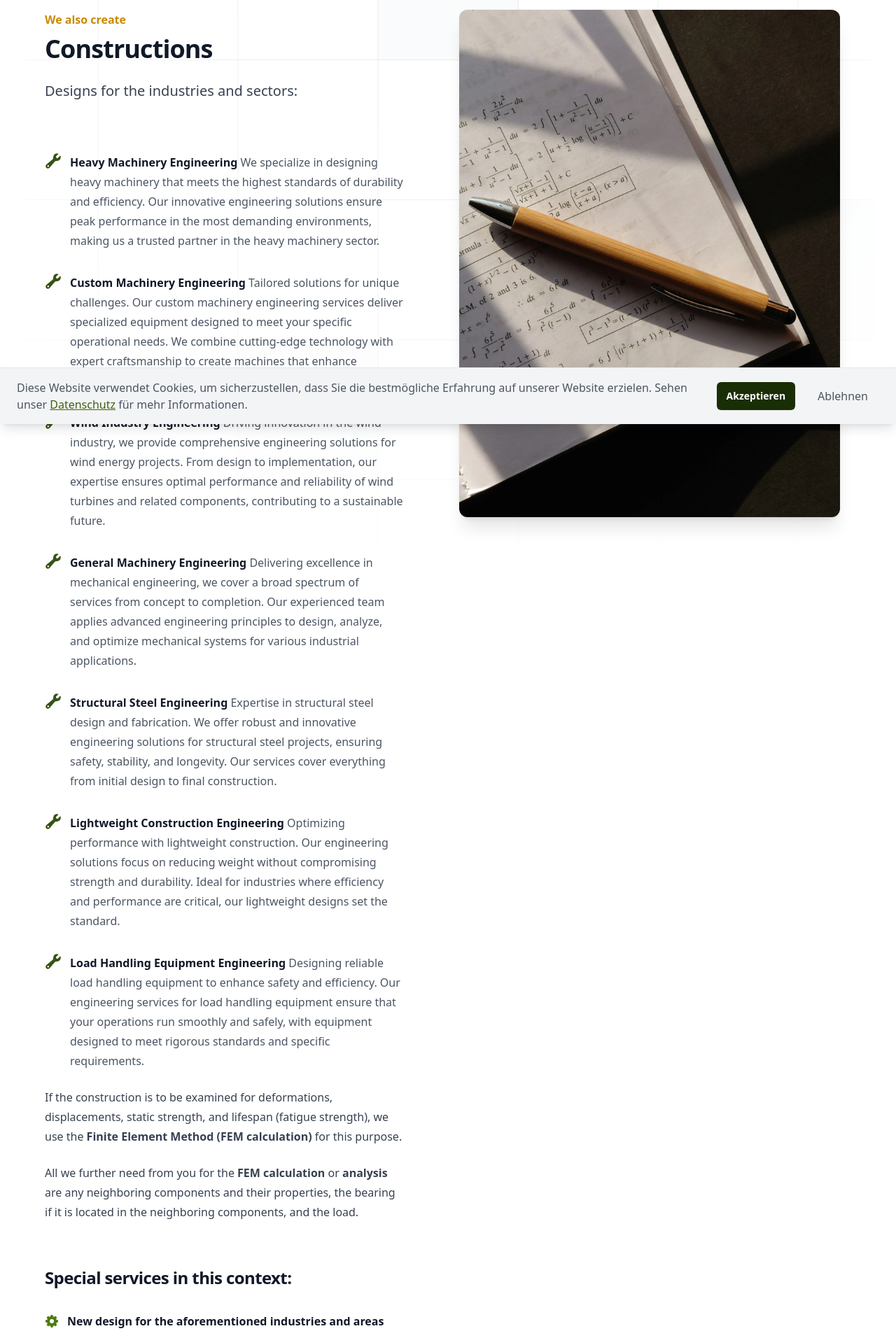
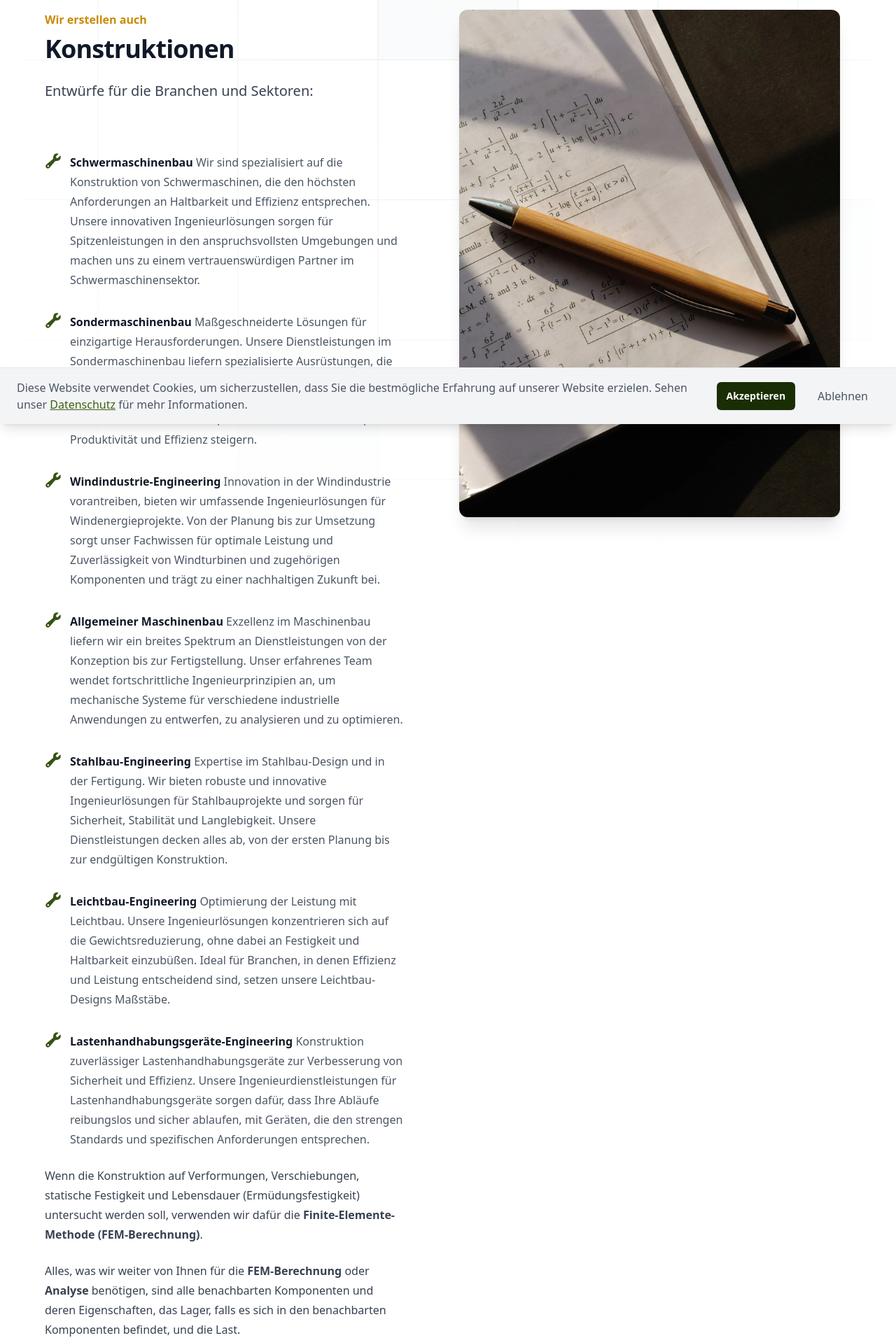
Before and after one commit to christiangoran/rotorwerk-simplified, a React (Vite) app: page /rotorwerk-simplified/konstruktion in a window 1280 px wide. Shown: the part 194-2106 px from the top of the page at 70% size. Built offline with nearby package versions, Linux system fonts and the light colour scheme.

Commit message:
translated konstruktion.jsx to german

```diff
--- a/src/pages/Konstruktion.jsx
+++ b/src/pages/Konstruktion.jsx
@@ -8,53 +8,53 @@ import konstruktion from "../assets/konstruktion-1.webp";
 
 const industryAreas = [
   {
-    title: "Heavy Machinery Engineering",
+    title: "Schwermaschinenbau",
     description:
-      "We specialize in designing heavy machinery that meets the highest standards of durability and efficiency. Our innovative engineering solutions ensure peak performance in the most demanding environments, making us a trusted partner in the heavy machinery sector.",
+      "Wir sind spezialisiert auf die Konstruktion von Schwermaschinen, die den höchsten Anforderungen an Haltbarkeit und Effizienz entsprechen. Unsere innovativen Ingenieurlösungen sorgen für Spitzenleistungen in den anspruchsvollsten Umgebungen und machen uns zu einem vertrauenswürdigen Partner im Schwermaschinensektor.",
     icon: WrenchIcon,
   },
   {
-    title: "Custom Machinery Engineering",
+    title: "Sondermaschinenbau",
     description:
-      "Tailored solutions for unique challenges. Our custom machinery engineering services deliver specialized equipment designed to meet your specific operational needs. We combine cutting-edge technology with expert craftsmanship to create machines that enhance productivity and efficiency.",
+      "Maßgeschneiderte Lösungen für einzigartige Herausforderungen. Unsere Dienstleistungen im Sondermaschinenbau liefern spezialisierte Ausrüstungen, die auf Ihre spezifischen Betriebsanforderungen zugeschnitten sind. Wir kombinieren modernste Technologie mit fachmännischem Handwerk, um Maschinen zu schaffen, die Produktivität und Effizienz steigern.",
     icon: WrenchIcon,
   },
   {
-    title: "Wind Industry Engineering",
+    title: "Windindustrie-Engineering",
     description:
-      "Driving innovation in the wind industry, we provide comprehensive engineering solutions for wind energy projects. From design to implementation, our expertise ensures optimal performance and reliability of wind turbines and related components, contributing to a sustainable future.",
+      "Innovation in der Windindustrie vorantreiben, bieten wir umfassende Ingenieurlösungen für Windenergieprojekte. Von der Planung bis zur Umsetzung sorgt unser Fachwissen für optimale Leistung und Zuverlässigkeit von Windturbinen und zugehörigen Komponenten und trägt zu einer nachhaltigen Zukunft bei.",
     icon: WrenchIcon,
   },
   {
-    title: "General Machinery Engineering",
+    title: "Allgemeiner Maschinenbau",
     description:
-      "Delivering excellence in mechanical engineering, we cover a broad spectrum of services from concept to completion. Our experienced team applies advanced engineering principles to design, analyze, and optimize mechanical systems for various industrial applications.",
+      "Exzellenz im Maschinenbau liefern wir ein breites Spektrum an Dienstleistungen von der Konzeption bis zur Fertigstellung. Unser erfahrenes Team wendet fortschrittliche Ingenieurprinzipien an, um mechanische Systeme für verschiedene industrielle Anwendungen zu entwerfen, zu analysieren und zu optimieren.",
     icon: WrenchIcon,
   },
   {
-    title: "Structural Steel Engineering",
+    title: "Stahlbau-Engineering",
     description:
-      "Expertise in structural steel design and fabrication. We offer robust and innovative engineering solutions for structural steel projects, ensuring safety, stability, and longevity. Our services cover everything from initial design to final construction.",
+      "Expertise im Stahlbau-Design und in der Fertigung. Wir bieten robuste und innovative Ingenieurlösungen für Stahlbauprojekte und sorgen für Sicherheit, Stabilität und Langlebigkeit. Unsere Dienstleistungen decken alles ab, von der ersten Planung bis zur endgültigen Konstruktion.",
     icon: WrenchIcon,
   },
   {
-    title: "Lightweight Construction Engineering",
+    title: "Leichtbau-Engineering",
     description:
-      "Optimizing performance with lightweight construction. Our engineering solutions focus on reducing weight without compromising strength and durability. Ideal for industries where efficiency and performance are critical, our lightweight designs set the standard.",
+      "Optimierung der Leistung mit Leichtbau. Unsere Ingenieurlösungen konzentrieren sich auf die Gewichtsreduzierung, ohne dabei an Festigkeit und Haltbarkeit einzubüßen. Ideal für Branchen, in denen Effizienz und Leistung entscheidend sind, setzen unsere Leichtbau-Designs Maßstäbe.",
     icon: WrenchIcon,
   },
   {
-    title: "Load Handling Equipment Engineering",
+    title: "Lastenhandhabungsgeräte-Engineering",
     description:
-      "Designing reliable load handling equipment to enhance safety and efficiency. Our engineering services for load handling equipment ensure that your operations run smoothly and safely, with equipment designed to meet rigorous standards and specific requirements.",
+      "Konstruktion zuverlässiger Lastenhandhabungsgeräte zur Verbesserung von Sicherheit und Effizienz. Unsere Ingenieurdienstleistungen für Lastenhandhabungsgeräte sorgen dafür, dass Ihre Abläufe reibungslos und sicher ablaufen, mit Geräten, die den strengen Standards und spezifischen Anforderungen entsprechen.",
     icon: WrenchIcon,
   },
 ];
 
 export default function Konstruktion() {
   return (
-    <div className="relative isolate overflow-hidden bg-white px-6 py-24 sm:py-32 lg:overflow-visible lg:px-0 text-left">
-      <div className="absolute inset-0 -z-10 overflow-hidden">
+    <div className="relative px-6 py-24 overflow-hidden text-left bg-white isolate sm:py-32 lg:overflow-visible lg:px-0">
+      <div className="absolute inset-0 overflow-hidden -z-10">
         <svg
           className="absolute left-[max(50%,25rem)] top-0 h-[64rem] w-[128rem] -translate-x-1/2 stroke-gray-200 [mask-image:radial-gradient(64rem_64rem_at_top,white,transparent)]"
           aria-hidden="true"
@@ -85,25 +85,25 @@ export default function Konstruktion() {
           />
         </svg>
       </div>
-      <div className="mx-auto grid max-w-2xl grid-cols-1 gap-x-8 gap-y-16 lg:mx-0 lg:max-w-none lg:grid-cols-2 lg:items-start lg:gap-y-10">
+      <div className="grid max-w-2xl grid-cols-1 mx-auto gap-x-8 gap-y-16 lg:mx-0 lg:max-w-none lg:grid-cols-2 lg:items-start lg:gap-y-10">
         <div className="lg:col-span-2 lg:col-start-1 lg:row-start-1 lg:mx-auto lg:grid lg:w-full lg:max-w-7xl lg:grid-cols-2 lg:gap-x-8 lg:px-8">
           <div className="lg:pr-4">
             <div className="lg:max-w-lg">
               <p className="text-base font-semibold leading-7 text-yellow-600">
-                We also create
+                Wir erstellen auch
               </p>
               <h1 className="mt-2 text-3xl font-bold tracking-tight text-gray-900 sm:text-4xl">
-                Constructions
+                Konstruktionen
               </h1>
               <p className="mt-6 text-xl leading-8 text-gray-700">
-                Designs for the industries and sectors:
+                Entwürfe für die Branchen und Sektoren:
               </p>
             </div>
           </div>
         </div>
 
         {/* ------------------ RIGHT ORIENTED IMAGE ELEMENT ------------------ */}
-        <div className="-ml-12 -mt-12 p-12 pb-50 lg:sticky lg:top-4 lg:col-start-2 lg:row-span-2 lg:row-start-1 lg:overflow-hidden">
+        <div className="p-12 -mt-12 -ml-12 pb-50 lg:sticky lg:top-4 lg:col-start-2 lg:row-span-2 lg:row-start-1 lg:overflow-hidden">
           <img
             className="w-[48rem] max-w-300 max-h-100 rounded-xl bg-gray-900 shadow-xl ring-1 ring-gray-400/10 sm:w-[57rem]"
             src={konstruktion}
@@ -117,7 +117,7 @@ export default function Konstruktion() {
               <ul role="list" className="mt-8 space-y-8 text-gray-600">
                 {industryAreas.map((area, index) => (
                   <li key={index} className="flex gap-x-3">
-                    <area.icon className="h-6 w-6 text-lime-900" />
+                    <area.icon className="w-6 h-6 text-lime-900" />
                     <span>
                       <strong className="font-semibold text-gray-900">
                         {area.title}
@@ -129,40 +129,41 @@ export default function Konstruktion() {
               </ul>
 
               <p className="mt-6">
-                If the construction is to be examined for deformations,
-                displacements, static strength, and lifespan (fatigue strength),
-                we use the <b>Finite Element Method (FEM calculation) </b>
-                for this purpose.
+                Wenn die Konstruktion auf Verformungen, Verschiebungen,
+                statische Festigkeit und Lebensdauer (Ermüdungsfestigkeit)
+                untersucht werden soll, verwenden wir dafür die{" "}
+                <b>Finite-Elemente-Methode (FEM-Berechnung)</b>.
               </p>
               <p className="mt-6">
-                All we further need from you for the<b> FEM calculation</b> or{" "}
-                <b>analysis</b> are any neighboring components and their
-                properties, the bearing if it is located in the neighboring
-                components, and the load.
+                Alles, was wir weiter von Ihnen für die <b>FEM-Berechnung</b>{" "}
+                oder <b>Analyse</b> benötigen, sind alle benachbarten
+                Komponenten und deren Eigenschaften, das Lager, falls es sich in
+                den benachbarten Komponenten befindet, und die Last.
               </p>
               <h2 className="mt-16 text-2xl font-bold tracking-tight text-gray-900">
-                Special services in this context:
+                Besondere Dienstleistungen in diesem Zusammenhang:
               </h2>
               <ul role="list" className="mt-8 space-y-8 text-gray-600">
                 <li className="flex gap-x-3">
                   <Cog8ToothIcon
-                    className="mt-1 h-5 w-5 flex-none text-lime-700"
+                    className="flex-none w-5 h-5 mt-1 text-lime-700"
                     aria-hidden="true"
                   />
                   <span>
                     <strong className="font-semibold text-gray-900">
-                      New design for the aforementioned industries and areas
+                      Neukonstruktion für die oben genannten Industrien und
+                      Bereiche
                     </strong>{" "}
                   </span>
                 </li>
                 <li className="flex gap-x-3">
                   <CogIcon
-                    className="mt-1 h-5 w-5 flex-none text-lime-700"
+                    className="flex-none w-5 h-5 mt-1 text-lime-700"
                     aria-hidden="true"
                   />
                   <span>
                     <strong className="font-semibold text-gray-900">
-                      Modification designs
+                      Änderungskonstruktionen
                     </strong>{" "}
                     {/* Anim aute id magna aliqua ad ad non deserunt sunt. Qui irure
                     qui lorem cupidatat commodo. */}
@@ -170,13 +171,13 @@ export default function Konstruktion() {
                 </li>
                 <li className="flex gap-x-3">
                   <VariableIcon
-                    className="mt-1 h-5 w-5 flex-none text-lime-700"
+                    className="flex-none w-5 h-5 mt-1 text-lime-700"
                     aria-hidden="true"
                   />
                   <span>
                     <strong className="font-semibold text-gray-900">
-                      Strength calculations, structural behavior, vibration
-                      analyses
+                      Festigkeitsberechnungen, Strukturverhalten,
+                      Schwingungsanalysen
                     </strong>{" "}
                     {/* Ac tincidunt sapien vehicula erat auctor pellentesque
                     rhoncus. Et magna sit morbi lobortis. */}
```
